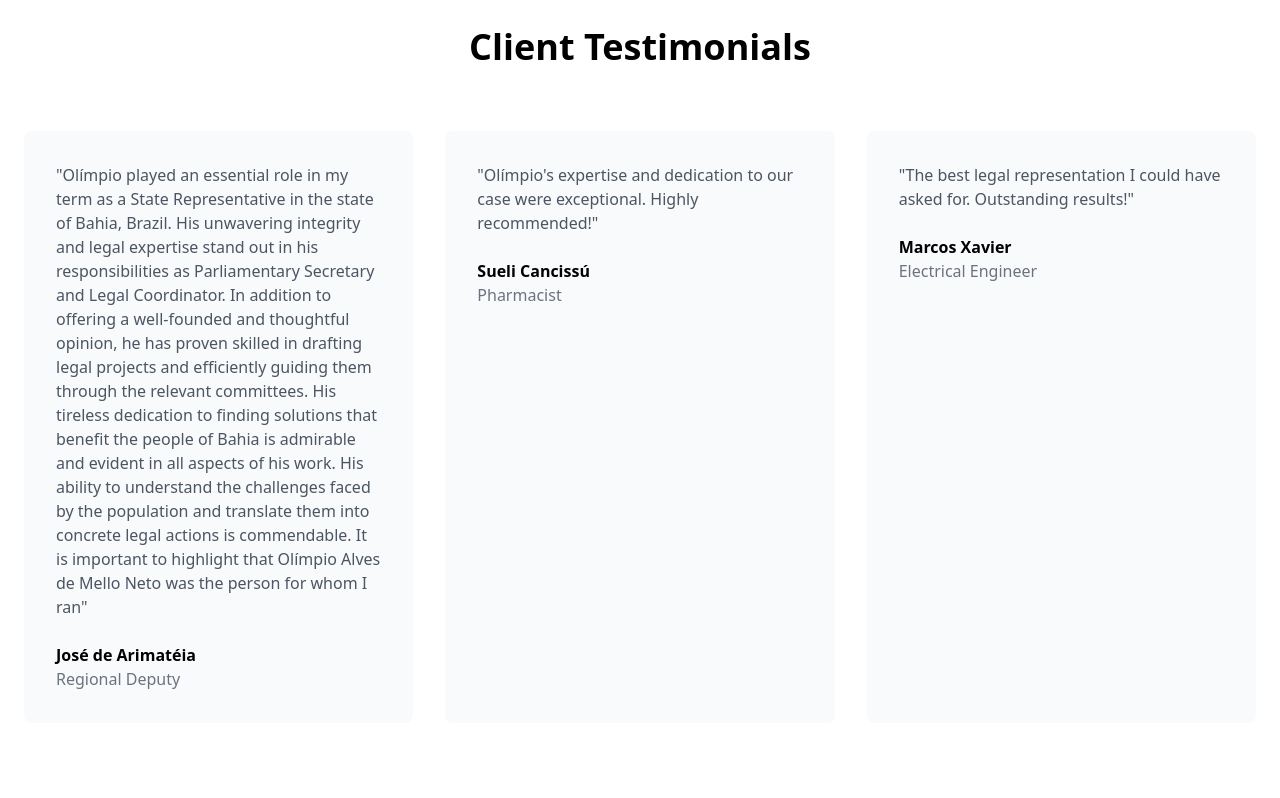
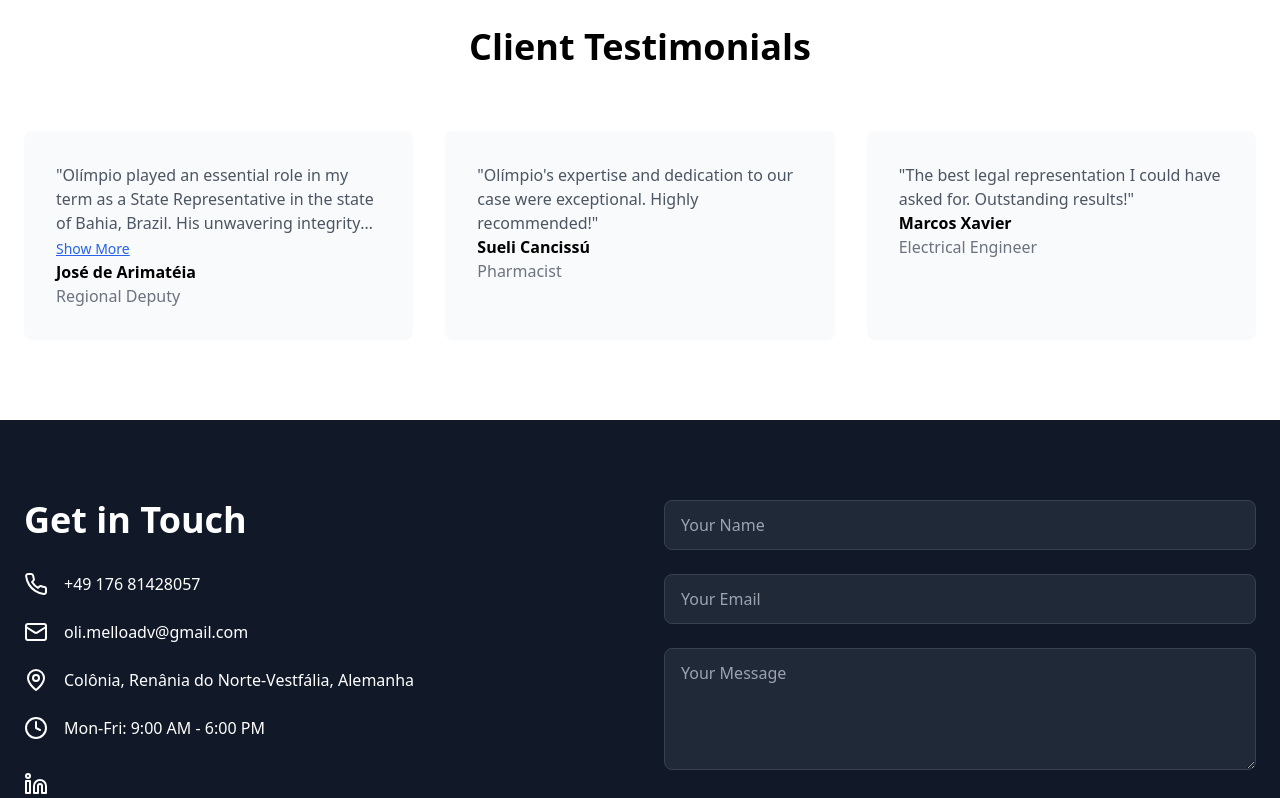
Before and after one commit to osmanbastos/lawyer_landing, a React (Vite) app: page / in a window 1280 px wide. Shown: the part 2480-3278 px from the top of the page. Built offline with nearby package versions, Linux system fonts and the light colour scheme.

Commit message:
Esconde o depoimento excessivamente grande

```diff
--- a/src/App.tsx
+++ b/src/App.tsx
@@ -26,6 +26,7 @@ const languageFlags: Record<Language, { src: string, alt: string }> = {
 function App() {
   const [offset, setOffset] = useState(0);
   const [language, setLanguage] = useState<Language>('en');
+  const [expandedIndex, setExpandedIndex] = useState<number | null>(null);
   const t = translations[language];
 
   useEffect(() => {
@@ -197,7 +198,24 @@ function App() {
           <div className="grid grid-cols-1 md:grid-cols-3 gap-8">
             {t.testimonials.items.map((testimonial, index) => (
               <div key={index} className="p-8 bg-gray-50 rounded-lg">
-                <p className="text-gray-600 mb-6">"{testimonial.text}"</p>
+                <p
+                  className={`text-gray-600 overflow-hidden transition-all ${
+                    expandedIndex === index ? '' : 'line-clamp-3'
+                  }`}
+                >
+                  "{testimonial.text}"
+                </p>
+                {testimonial.text.split(' ').length > 20 && (
+                  <button
+                    className="text-blue-600 text-sm underline mt-1 self-start"
+                    onClick={() =>
+                      setExpandedIndex(expandedIndex === index ? null : index)
+                    }
+                    type="button"
+                  >
+                    {expandedIndex === index ? t.testimonials.showLess : t.testimonials.showMore}
+                  </button>
+                )}
                 <div>
                   <p className="font-bold">{testimonial.author}</p>
                   <p className="text-gray-500">{testimonial.position}</p>
--- a/src/translations.ts
+++ b/src/translations.ts
@@ -1,3 +1,5 @@
+import { ReactNode } from "react";
+
 interface Translation {
     nav: {
       services: string;
@@ -44,6 +46,8 @@ interface Translation {
       credentials: string[];
     };
     testimonials: {
+      showMore: ReactNode;
+      showLess: ReactNode;
       title: string;
       items: Array<{
         text: string;
@@ -119,6 +123,8 @@ interface Translation {
             ]
         },
         testimonials: {
+            showMore: "Show More",
+            showLess: "Show Less",
             title: "Client Testimonials",
             items: [
             {
@@ -201,9 +207,11 @@ interface Translation {
             "Membro da Ordem dos Advogados de Portugal",
             "Árbitro Judicial certificado pelo CONAJA (Conselho Nacional de Justiça Arbitral)",
             "Mediador de Conflitos reconhecido pelo CNJ - Conselho Nacional de Justiça",
-            ],
+            ]
         },
         testimonials: {
+            showMore: "Mostrar mais",
+            showLess: "Mostrar menos",
             title: "Depoimentos de Clientes",
             items: [
             {
@@ -289,6 +297,8 @@ interface Translation {
           ]
         },
         testimonials: {
+          showMore: "Mostrar mais",
+          showLess: "Mostrar menos",
           title: "Testemunhos de Clientes",
           items: [
             {
@@ -369,11 +379,11 @@ interface Translation {
             "Zertifizierter Spezialist für Wahlrecht",
             "Mitglied der brasilianischen Anwaltskammer",
             "Mitglied der portugiesischen Anwaltskammer",
-            "Gerichtsschiedsrichter, zertifiziert vom CONAJA (Nationaler Rat für Schiedsjustiz)",
-            "Konfliktvermittler, anerkannt vom CNJ - Nationaler Justizrat",
-          ]
+          ],
         },
         testimonials: {
+          showMore: "Mehr anzeigen",
+          showLess: "Weniger anzeigen",
           title: "Kundenbewertungen",
           items: [
             {
```
